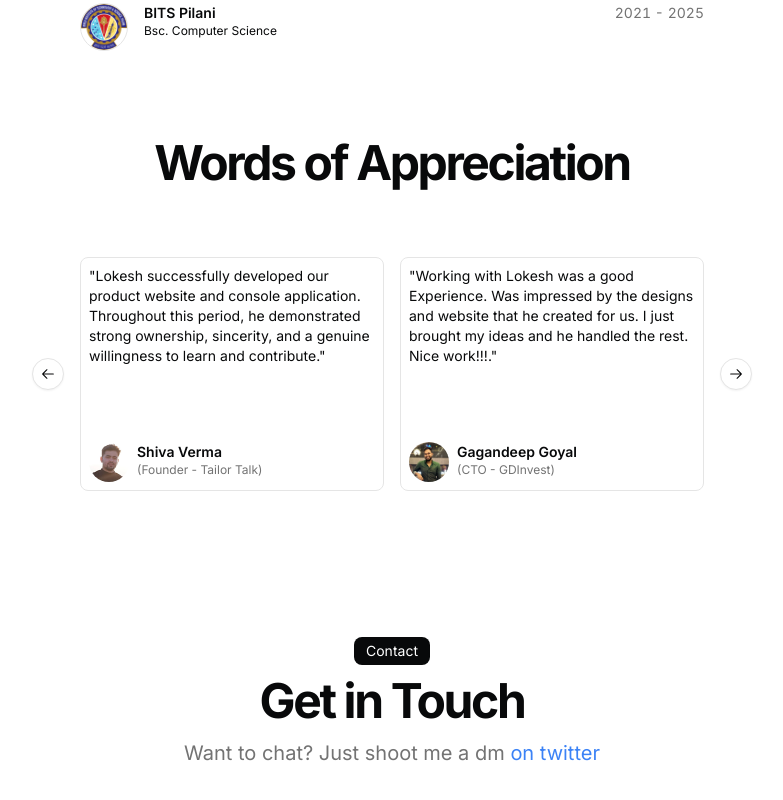
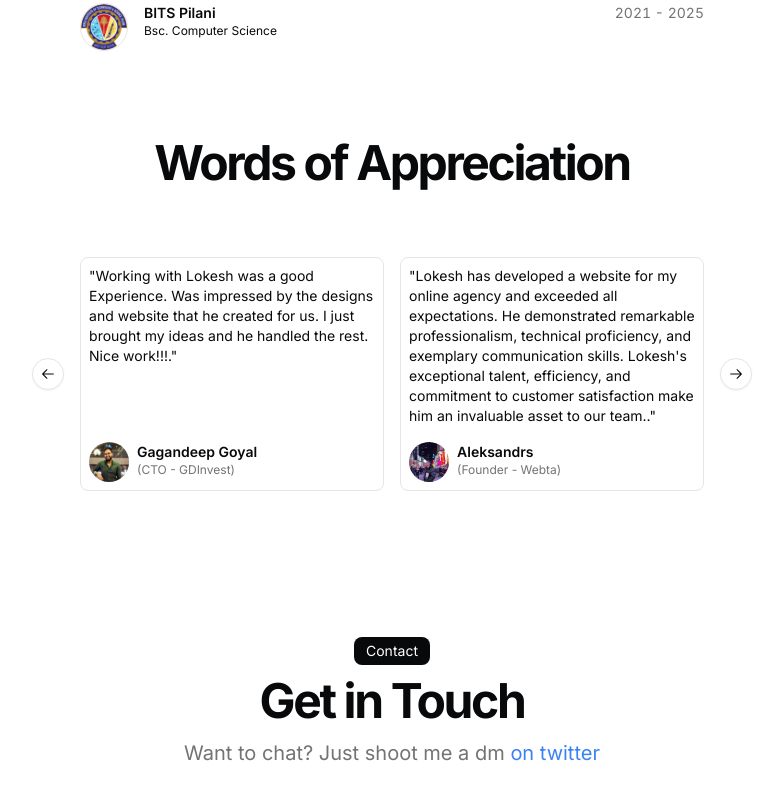
Before and after one commit to LokeshXs/portfolio-lokesh, a Next.js app: page / in a window 1280 px wide. Shown: the part 2783-3583 px from the top of the page, without its empty margins (248-1031 px from the left). Built offline with nearby package versions, Linux system fonts and the light colour scheme.

Commit message:
added auto play in testimonial section

```diff
--- a/package.json
+++ b/package.json
@@ -17,6 +17,7 @@
     "@types/mdx": "^2.0.13",
     "class-variance-authority": "^0.7.0",
     "clsx": "^2.1.1",
+    "embla-carousel-autoplay": "^8.6.0",
     "embla-carousel-react": "^8.6.0",
     "framer-motion": "^11.2.10",
     "gray-matter": "^4.0.3",
--- a/src/components/sections/TestimonialsSection.tsx
+++ b/src/components/sections/TestimonialsSection.tsx
@@ -10,6 +10,7 @@ import { motion } from "framer-motion";
 import BlurFade from "../magicui/blur-fade";
 import { Card } from "../ui/card";
 import { Avatar, AvatarFallback, AvatarImage } from "@/components/ui/avatar";
+import Autoplay from "embla-carousel-autoplay"
 
 const BLUR_FADE_DELAY = 0.04;
 
@@ -40,7 +41,16 @@ export default function TestimonialSection({
           opts={{
             align: "start",
             loop: true,
+
           }}
+          plugins={
+            [
+                Autoplay({
+                    delay:5000
+                })
+            ]
+          }
+
           className="w-full max-sm:w-[95%] mx-auto  "
         >
           <CarouselContent>
```
Also changed, not shown: 1 other file (tests, documents, lock files or other folders).
